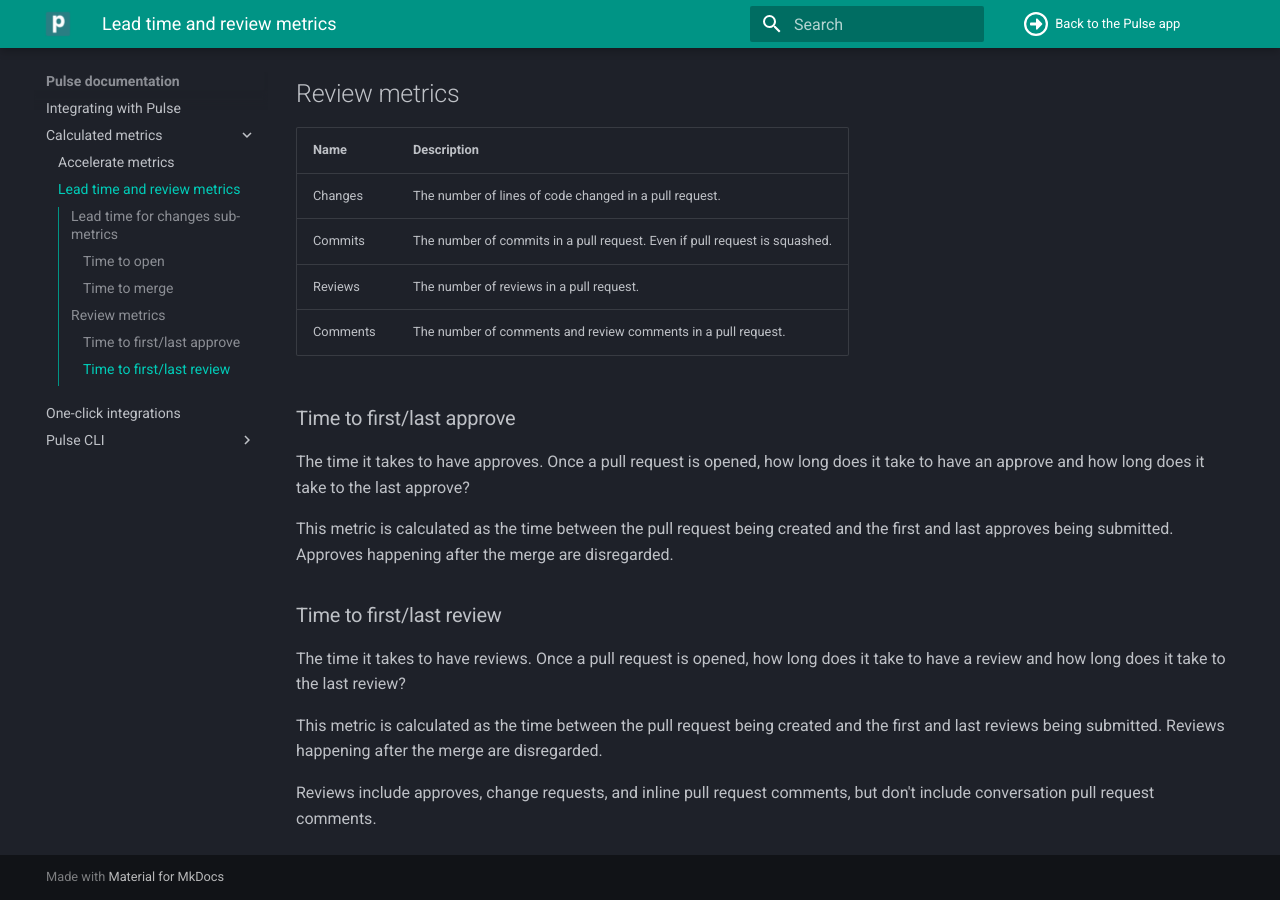
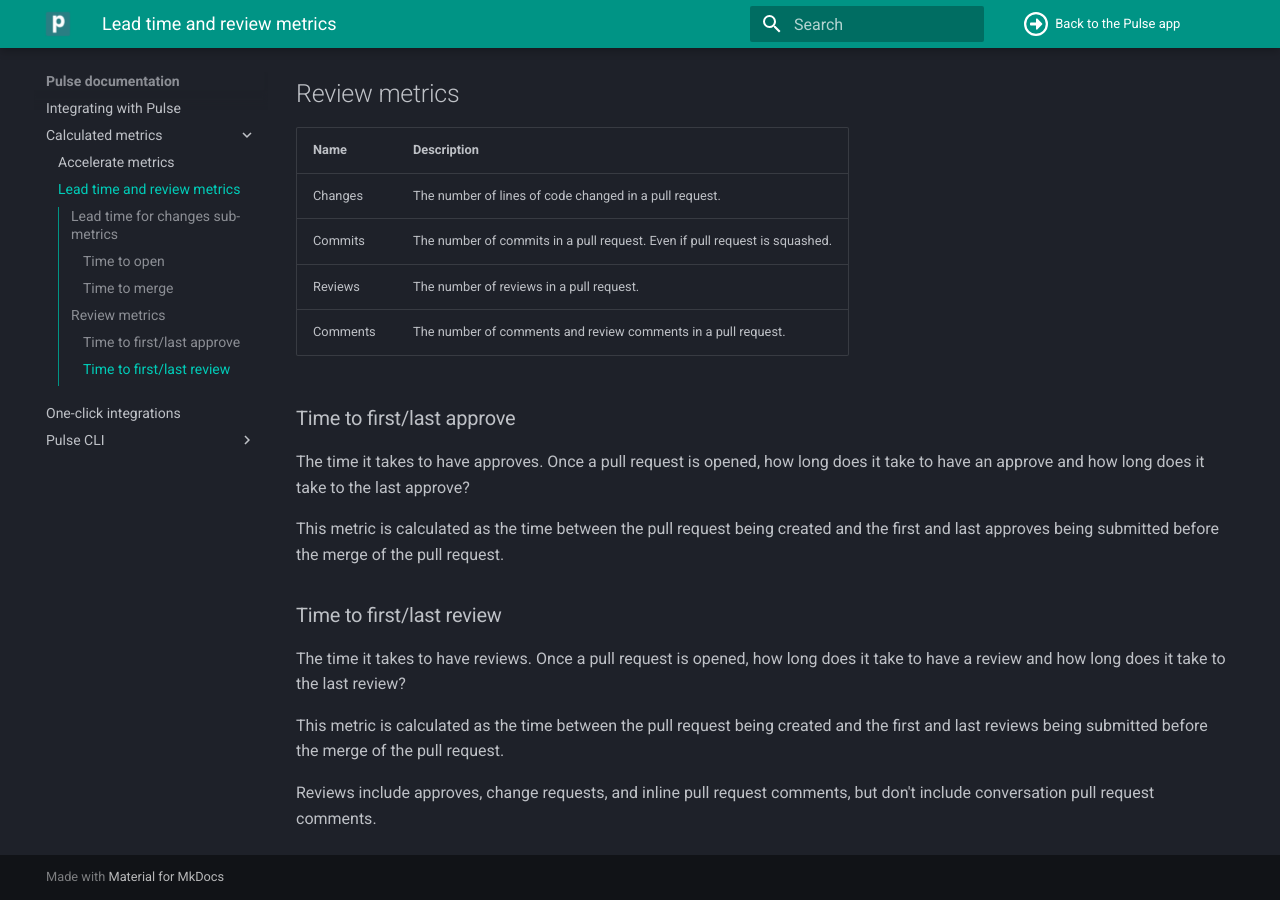
Before and after one commit to codacy/pulse-user-docs, an MkDocs documentation site: the page built from docs/metrics/lead-time-reviews.md, in a window 1280 px wide and 900 px high, scrolled down 779 px. Built offline with MkDocs 1.6.1 and Material for MkDocs 9.7.7, drawn with Linux system fonts in a browser that asks for light colours.

Commit message:
clean: Apply suggestions from code review
Co-authored-by: Paulo Ribeiro <paulo.ribeiro@codacy.com>

```diff
--- a/docs/metrics/lead-time-reviews.md
+++ b/docs/metrics/lead-time-reviews.md
@@ -37,14 +37,12 @@
 
 The time it takes to have approves. Once a pull request is opened, how long does it take to have an approve and how long does it take to the last approve?
 
-This metric is calculated as the time between the pull request being created and the first and last approves being submitted.
-Approves happening after the merge are disregarded.
+This metric is calculated as the time between the pull request being created and the first and last approves being submitted before the merge of the pull request.
 
 ### Time to first/last review
 
 The time it takes to have reviews. Once a pull request is opened, how long does it take to have a review and how long does it take to the last review?
 
-This metric is calculated as the time between the pull request being created and the first and last reviews being submitted.
-Reviews happening after the merge are disregarded.
+This metric is calculated as the time between the pull request being created and the first and last reviews being submitted before the merge of the pull request.
 
 Reviews include approves, change requests, and inline pull request comments, but don't include conversation pull request comments.
```
